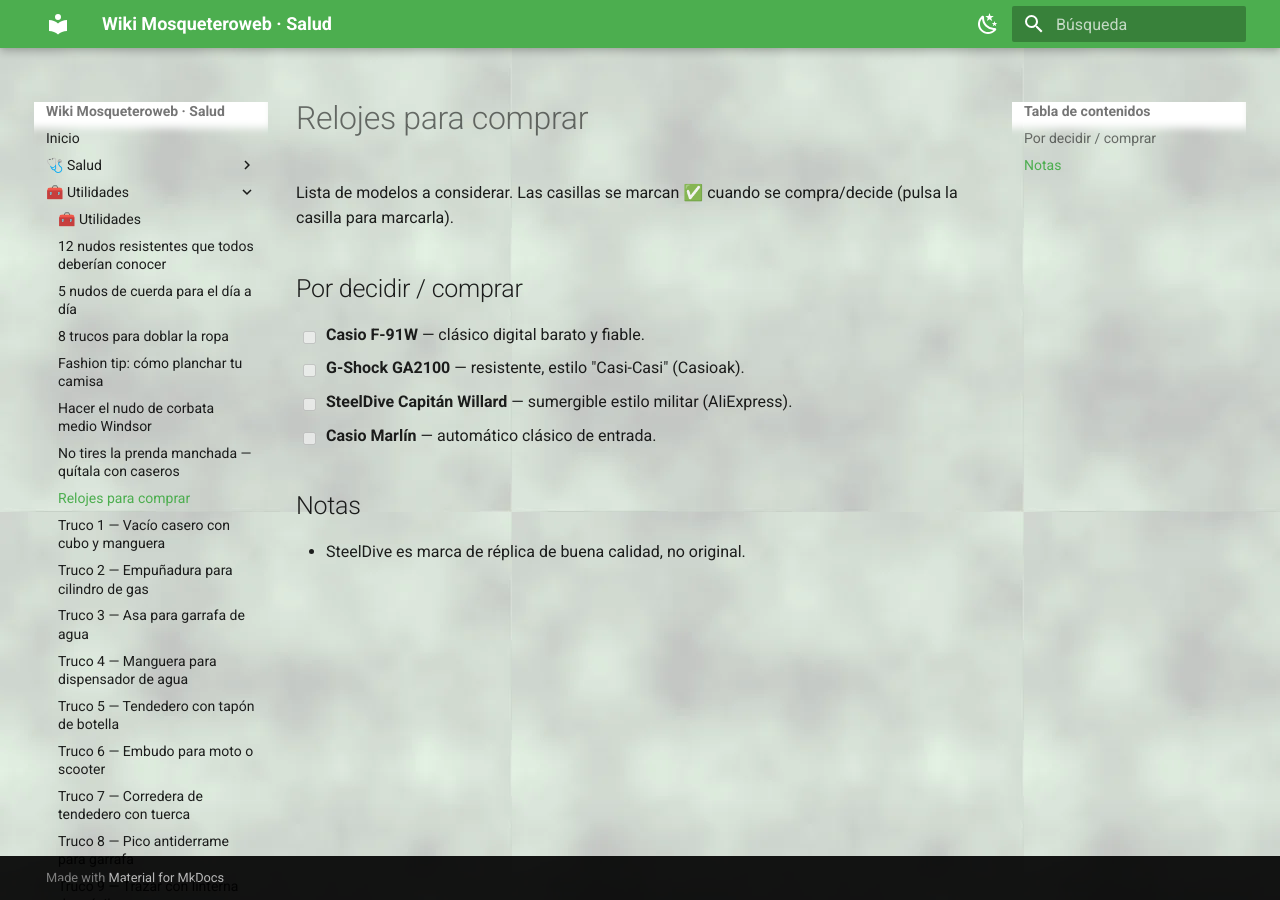
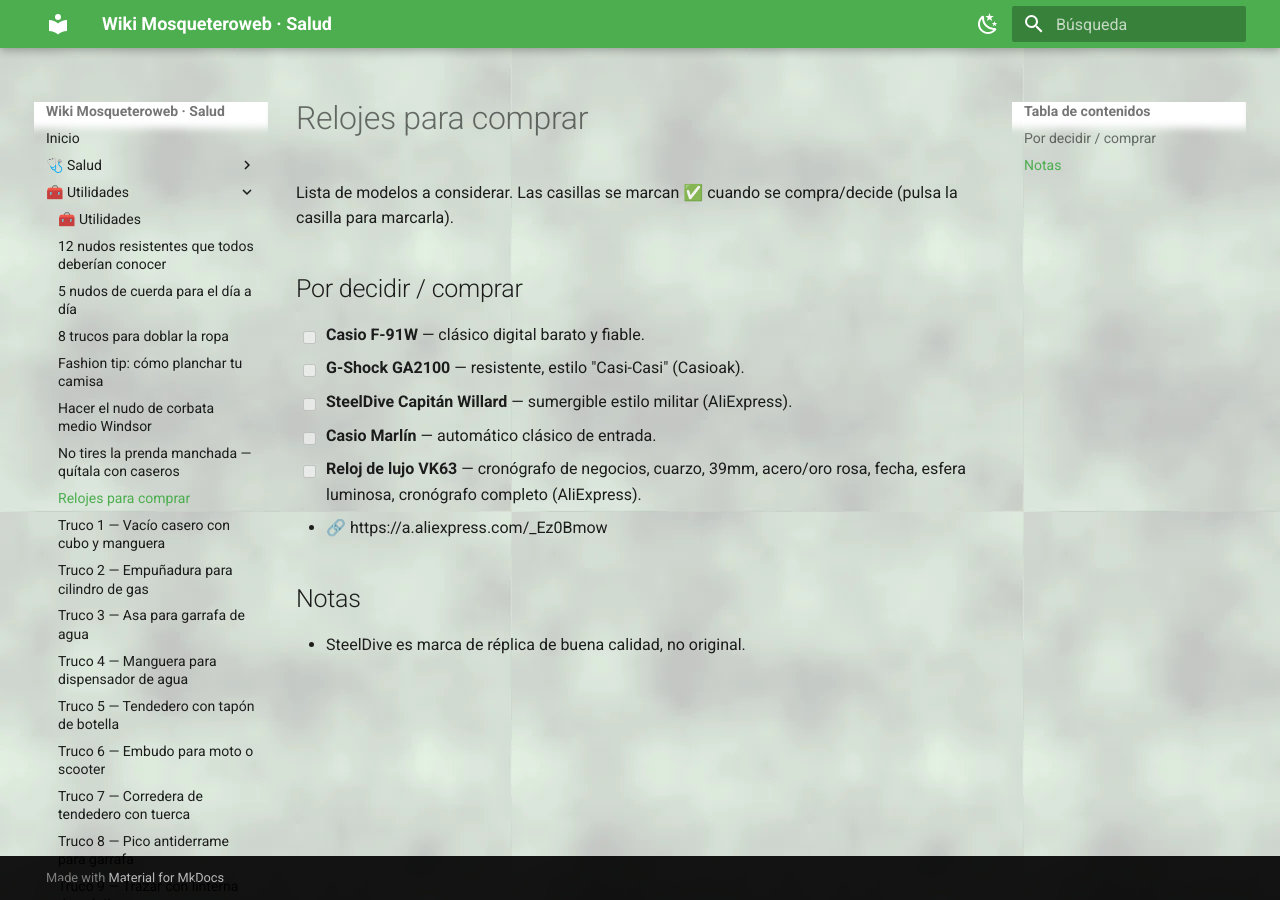
Before and after one commit to mosqueteroweb/Salud, an MkDocs documentation site: the page built from docs/utilidades/relojes-para-comprar.md, in a window 1280 px wide. Built offline with MkDocs 1.6.1 and Material for MkDocs 9.7.7, drawn with Linux system fonts in a browser that asks for light colours.

Commit message:
Salud: añadir reloj VK63 a la lista de relojes

```diff
--- a/docs/utilidades/relojes-para-comprar.md
+++ b/docs/utilidades/relojes-para-comprar.md
@@ -8,6 +8,8 @@
 - [ ] **G-Shock GA2100** — resistente, estilo "Casi-Casi" (Casioak).
 - [ ] **SteelDive Capitán Willard** — sumergible estilo militar (AliExpress).
 - [ ] **Casio Marlín** — automático clásico de entrada.
+- [ ] **Reloj de lujo VK63** — cronógrafo de negocios, cuarzo, 39mm, acero/oro rosa, fecha, esfera luminosa, cronógrafo completo (AliExpress).
+  - 🔗 https://a.aliexpress.com/_Ez0Bmow
 
 ## Notas
 
```
